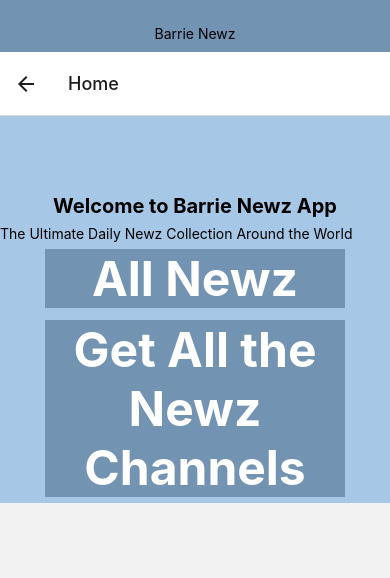
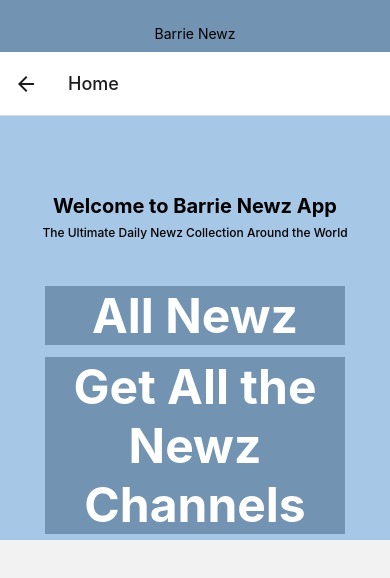
Before and after one commit to mahfuz-aftab/Programmers_ASSIGNMENT1_MDEV1014F22, a React Native app: screen /Home in a window 390 px wide. Shown: the top 578 px of the page. Built offline with nearby package versions, Linux system fonts and the light colour scheme.

Commit message:
refactor: fix typo and remove unused classes

```diff
--- a/src/components/HomePage.tsx
+++ b/src/components/HomePage.tsx
@@ -9,16 +9,16 @@ const HomePage = ({ navigation }: { navigation: any }) => {
         <SafeAreaView style={globalStyles.wrapper}>
             <View>
                 <Text style={globalStyles.appLebelTitleText}>Welcome to Barrie Newz App</Text>
-                <Text style={globalStyles.appLebelTagLine}>The Ultimate Daily Newz Collection Around the World</Text>
+                <Text style={globalStyles.appLabelTagLine}>The Ultimate Daily Newz Collection Around the World</Text>
             </View>
 
-            <Pressable onPress={() => navigation.navigate('All Newz')} style={[globalStyles.boxStyle, globalStyles.boxNewz]}>
+            <Pressable onPress={() => navigation.navigate('All Newz')} style={[globalStyles.boxStyle]}>
                 <View style={globalStyles.defaultContainerHome}>
                     <Text style={globalStyles.defaultContainerHomeText}>All Newz</Text>
                 </View>
             </Pressable>
 
-            <Pressable onPress={() => navigation.navigate('Newz Channels')} style={[globalStyles.boxStyle, globalStyles.boxNewzChannels]}>
+            <Pressable onPress={() => navigation.navigate('Newz Channels')} style={[globalStyles.boxStyle]}>
                 <View style={globalStyles.defaultContainerHome}>
                     <Text style={globalStyles.defaultContainerHomeText}>Get All the Newz Channels</Text>
                 </View>
--- a/src/components/LoginPage.tsx
+++ b/src/components/LoginPage.tsx
@@ -5,9 +5,8 @@ import { globalStyles } from '../../styles/globalStyles';
 
 const LoginPage = ({ navigation }: { navigation: any }) => {
     return (
-
         <SafeAreaView style={globalStyles.containerCredential}>
-            <Text style={globalStyles.appLabel}> Barrie Newz </Text>
+            <Text style={globalStyles.appLabel}>Barrie Newz</Text>
             <View>
                 <TextInput placeholder="Email" style={globalStyles.inputStyle} />
                 <TextInput
@@ -19,8 +18,7 @@ const LoginPage = ({ navigation }: { navigation: any }) => {
             <Pressable style={globalStyles.buttonLogin} onPress={() => navigation.navigate('Home')}>
                 <Text style={globalStyles.text}>Sign In</Text>
             </Pressable>
-
-            <Text onPress={() => navigation.navigate('Sign Up')}>Don't have an account!! Sign Up Now</Text>
+            <Text onPress={() => navigation.navigate('Sign Up')}>Don't have an account? Sign Up Now</Text>
         </SafeAreaView>
     )
 }
--- a/src/components/SignupPage.tsx
+++ b/src/components/SignupPage.tsx
@@ -5,11 +5,8 @@ import { globalStyles } from '../../styles/globalStyles';
 
 
 const SignupPage = ({ navigation }: { navigation: any }) => {
-
   function confirmSignup() {
-    Alert.alert(
-      "Sign Up Confirmation", "Is your all input correct?",
-      [
+    Alert.alert("Sign Up Confirmation", "Is your all input correct?", [
         {
           text: "Cancel",
           onPress: () => console.log("Cancel Pressed"),
```
